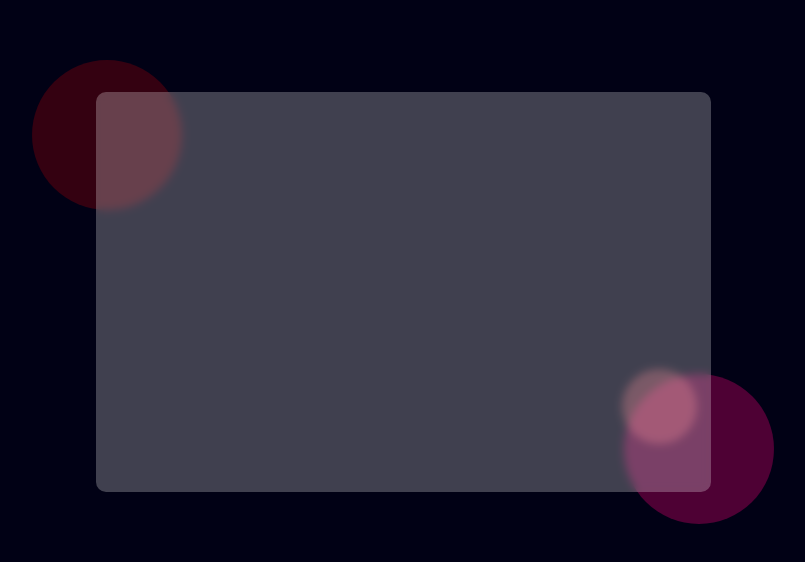
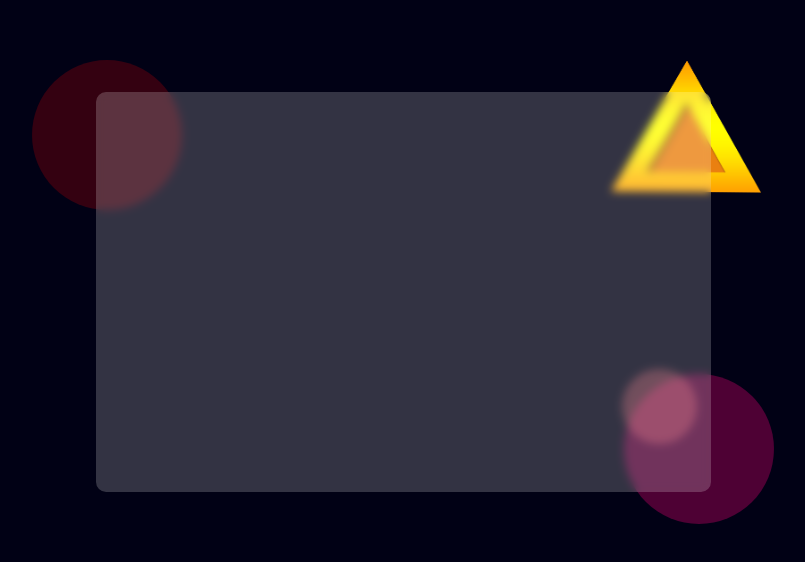
Before and after one commit to suleymansevimli/suleymansevimlicom, a Next.js app: page / in a window 1280 px wide. Shown: the part 108-670 px from the top of the page, without its empty margins (237-1042 px from the left). Built offline with nearby package versions, Linux system fonts and the light colour scheme.

Commit message:
triangle eklendi

```diff
--- a/pages/index.js
+++ b/pages/index.js
@@ -14,10 +14,9 @@ export default function Home() {
                 <div className={styles.balloon1}/>
                 <div className={styles.balloon2}/>
                 <div className={styles.balloon3}/>
+                <img className={styles.triangle} src={"/img/materials/triangle.png"} alt="triangle"/>
 
-                <section className={styles.left}>
-
-                </section>
+                <section className={styles.left}> </section>
 
                 <section className={styles.glass}>
 
--- a/styles/Home.module.css
+++ b/styles/Home.module.css
@@ -1,7 +1,6 @@
 .container {
     background: #010115;
-//background: linear-gradient(to right top, #65dfc9, #6cdbeb); //background: radial-gradient(circle, #5d40f5 40%,#427bd5 52%,#37dbff 68%); min-height: 100vh; display: flex; align-items: center;
-    justify-content: center;
+//background: linear-gradient(to right top, #65dfc9, #6cdbeb); //background: radial-gradient(circle, #5d40f5 40%,#427bd5 52%,#37dbff 68%); min-height: 100vh; display: flex; align-items: center; justify-content: center;
 
 
     .main {
@@ -19,7 +18,7 @@
             height: 150px;
             width: 150px;
             border-radius: 50%;
-            background: rgba(255,0,0,0.2);
+            background: rgba(255, 0, 0, 0.2);
         }
 
         .balloon2 {
@@ -30,7 +29,7 @@
             height: 150px;
             width: 150px;
             border-radius: 50%;
-            background: rgba(255,0,122,0.3);
+            background: rgba(255, 0, 122, 0.3);
         }
 
         .balloon3 {
@@ -41,7 +40,17 @@
             height: 75px;
             width: 75px;
             border-radius: 50%;
-            background: rgba(255,110,122,0.3);
+            background: rgba(255, 110, 122, 0.3);
+        }
+
+        .triangle {
+            position: absolute;
+            height: 150px;
+            width: 150px;
+            object-fit: contain;
+            top: 20%;
+            right: 22%;
+            -webkit-animation: rotation 35s infinite linear;
         }
 
 
@@ -60,10 +69,10 @@
             flex: 2;
             width: 50%;
             height: 50%;
-            background: rgba(255, 255, 255, 0.25);
-        //box-shadow: 0 8px 32px 0 rgba(31, 38, 135, 0.37); backdrop-filter: blur(4px);
+            background: rgba(255, 255, 255, 0.2);
+            /*box-shadow: 0 8px 32px 0 rgba(31, 38, 135, 0.37); */
+            backdrop-filter: blur(4px);
             -webkit-backdrop-filter: blur(4px);
-
             border-radius: 10px;
             padding: 15px 20px;
             position: relative;
@@ -95,3 +104,12 @@
     padding: 15px 20px;
     margin: 20px 0;
 }
+
+@-webkit-keyframes rotation {
+    from {
+        -webkit-transform: rotate(0deg);
+    }
+    to {
+        -webkit-transform: rotate(359deg);
+    }
+}
```
Also changed, not shown: public/img/materials/triangle.png (added).
